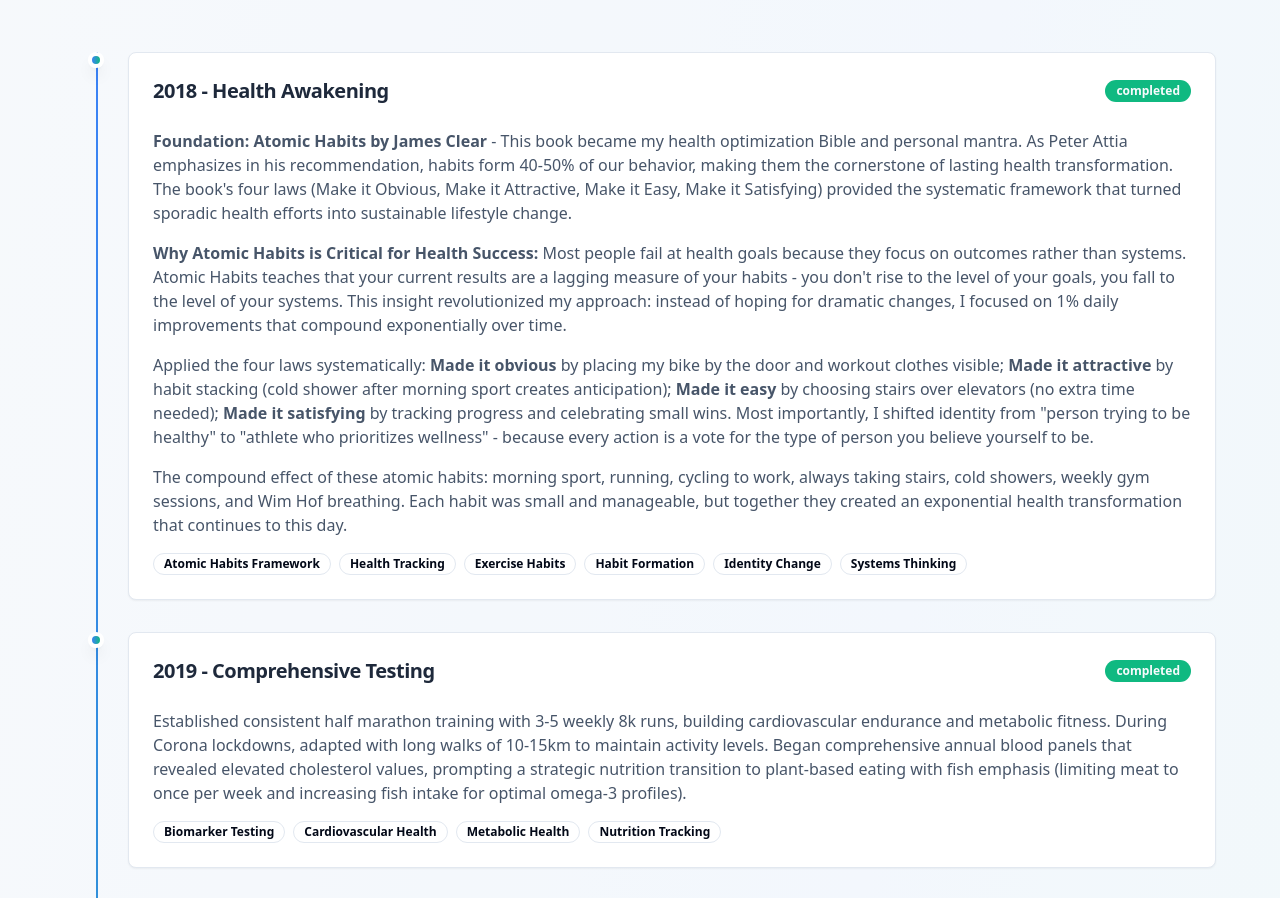
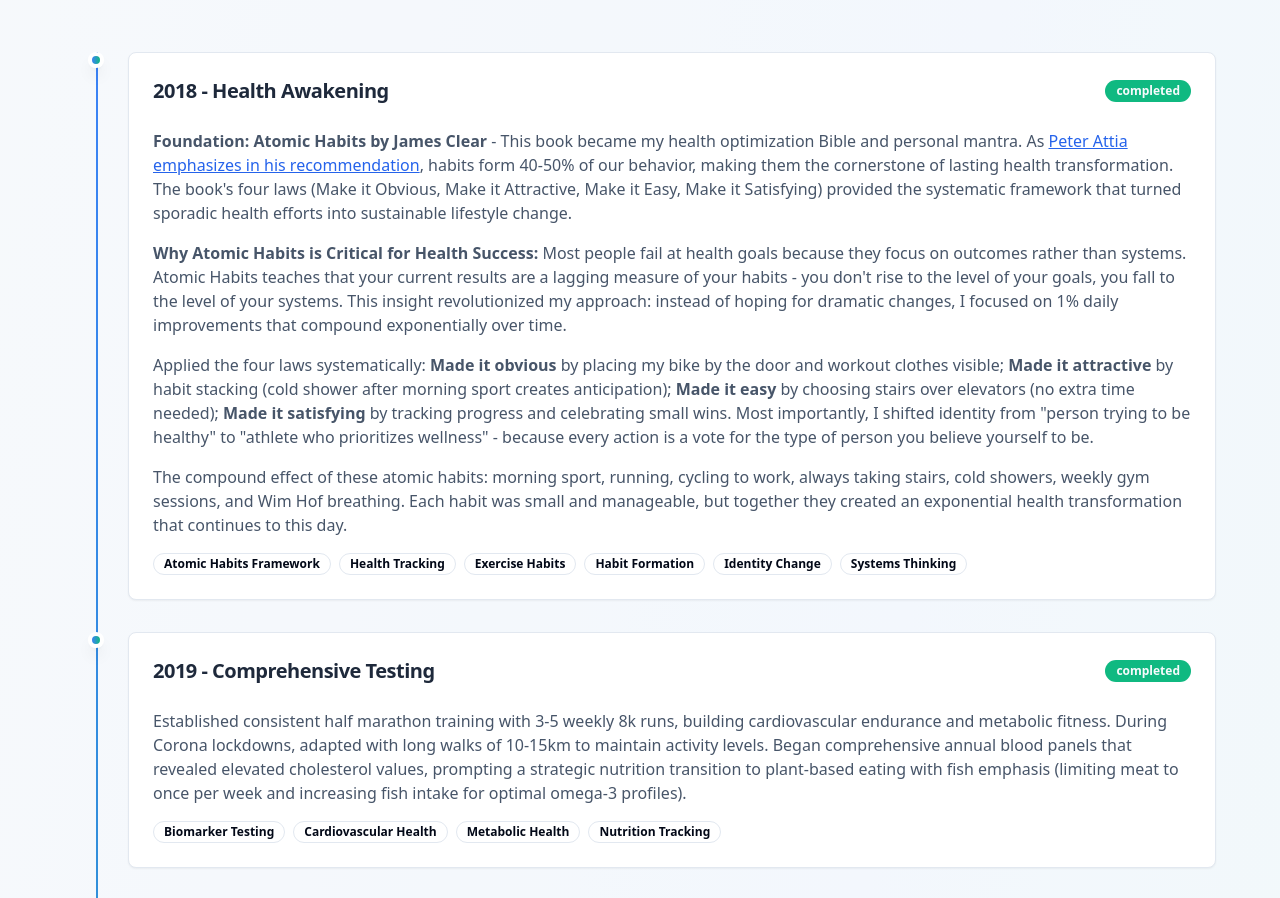
Before and after one commit to longevitycoach/healthspan-navigator-project, a React (Vite) app: page / in a window 1280 px wide. Shown: the part 1820-2718 px from the top of the page. Built offline with nearby package versions, Linux system fonts and the light colour scheme.

Commit message:
Update Peter Attia link
Updated the 2018 journey step with the correct Peter Attia link.

```diff
--- a/src/components/PersonalJourney.tsx
+++ b/src/components/PersonalJourney.tsx
@@ -13,7 +13,7 @@ const PersonalJourney = () => {
       description: (
         <>
           <p className="mb-4">
-            <strong>Foundation: Atomic Habits by James Clear</strong> - This book became my health optimization Bible and personal mantra. As Peter Attia emphasizes in his recommendation, habits form 40-50% of our behavior, making them the cornerstone of lasting health transformation. The book's four laws (Make it Obvious, Make it Attractive, Make it Easy, Make it Satisfying) provided the systematic framework that turned sporadic health efforts into sustainable lifestyle change.
+            <strong>Foundation: Atomic Habits by James Clear</strong> - This book became my health optimization Bible and personal mantra. As <a href="https://peterattiamd.com/atomic-habits-for-health-goals/" target="_blank" rel="noopener noreferrer" className="text-blue-600 hover:text-blue-800 underline">Peter Attia emphasizes in his recommendation</a>, habits form 40-50% of our behavior, making them the cornerstone of lasting health transformation. The book's four laws (Make it Obvious, Make it Attractive, Make it Easy, Make it Satisfying) provided the systematic framework that turned sporadic health efforts into sustainable lifestyle change.
           </p>
 
           <p className="mb-4">
```
